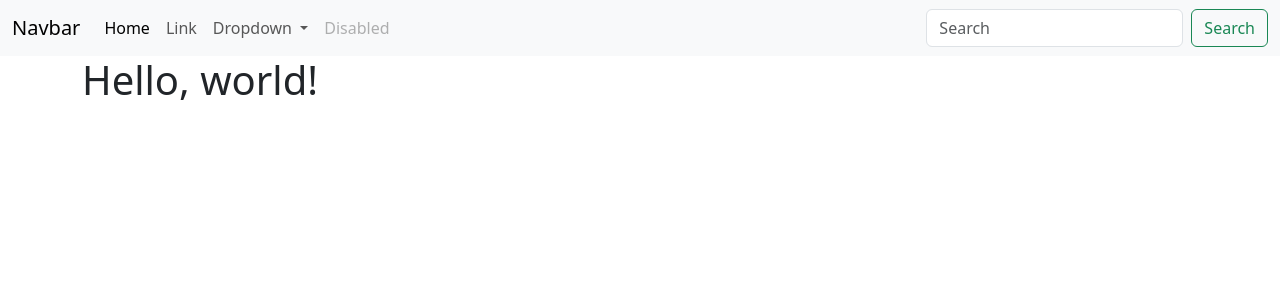
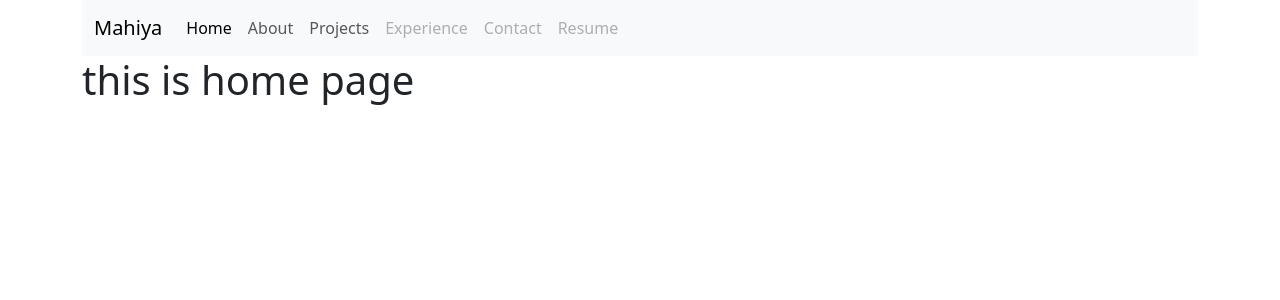
Before and after one commit to Umme-Habiba123/portfolio-by-django, a Django app: template templates/home.html in a window 1280 px wide. Shown: the top 300 px of the page. Run offline with Django 5.2, Linux system fonts and the light colour scheme; the template is opened without the code that fills it, so the values that code supplies are empty.

Commit message:
added navbar successfully

```diff
--- a/Mahiya_11_Portfolio/urls.py
+++ b/Mahiya_11_Portfolio/urls.py
@@ -15,8 +15,10 @@ Including another URLconf
     2. Add a URL to urlpatterns:  path('blog/', include('blog.urls'))
 """
 from django.contrib import admin
-from django.urls import path
+from django.urls import path, include
 
 urlpatterns = [
     path('admin/', admin.site.urls),
+        path('', include('Portfolio.urls')),
+
 ]
--- a/Portfolio/models.py
+++ b/Portfolio/models.py
@@ -7,9 +7,10 @@ class Portfolio(models.Model):
     profile=models.ImageField(upload_to='profile/')
     bio=models.CharField(max_length=200)
     email=models.CharField(max_length=25)
-    phone=models.IntegerField(max_length=20)
+    phone=models.CharField(max_length=20)
     location=models.CharField(max_length=100)
     skills=models.CharField(max_length=200)
+    projects=models.CharField(max_length=200)
 
 
     def __str__(self):
--- a/Portfolio/views.py
+++ b/Portfolio/views.py
@@ -1,6 +1,5 @@
 from django.shortcuts import render
 from .models import *
-from .models import Portfolio
 
 # Create your views here.
 
--- a/templates/base.html
+++ b/templates/base.html
@@ -14,14 +14,16 @@
 </head>
 
 <body>
-        {% include "navbar.html"  %}
+
 
 
     <div class="container">
 
+         {% include "navbar.html"  %}
+
          {% block content %}
 
-          <h1>Hello, world!</h1>
+          <h3>Hello, world!</h3>
 
 
          {% endblock content %}
--- a/templates/home.html
+++ b/templates/home.html
@@ -6,6 +6,6 @@ Home
 
 {% block content %}
 
-<h1>Hello, world!</h1>
+<h1>this is home page</h1>
 
 {% endblock content %}
--- a/templates/navbar.html
+++ b/templates/navbar.html
@@ -1,37 +1,31 @@
 
 <nav class="navbar navbar-expand-lg bg-body-tertiary">
-  <div class="container-fluid">
-    <a class="navbar-brand" href="#">Navbar</a>
-    <button class="navbar-toggler" type="button" data-bs-toggle="collapse" data-bs-target="#navbarSupportedContent" aria-controls="navbarSupportedContent" aria-expanded="false" aria-label="Toggle navigation">
+  <div class="container-fluid  center">
+    <a class="navbar-brand" href="/">Mahiya</a>
+    <button class="navbar-toggler" type="button" data-bs-toggle="collapse" data-bs-target="#navbarNav" aria-controls="navbarNav" aria-expanded="false" aria-label="Toggle navigation">
       <span class="navbar-toggler-icon"></span>
     </button>
-    <div class="collapse navbar-collapse" id="navbarSupportedContent">
-      <ul class="navbar-nav me-auto mb-2 mb-lg-0">
+    <div class="collapse navbar-collapse" id="navbarNav">
+      <ul class="navbar-nav">
         <li class="nav-item">
           <a class="nav-link active" aria-current="page" href="#">Home</a>
         </li>
         <li class="nav-item">
-          <a class="nav-link" href="#">Link</a>
-        </li>
-        <li class="nav-item dropdown">
-          <a class="nav-link dropdown-toggle" href="#" role="button" data-bs-toggle="dropdown" aria-expanded="false">
-            Dropdown
-          </a>
-          <ul class="dropdown-menu">
-            <li><a class="dropdown-item" href="#">Action</a></li>
-            <li><a class="dropdown-item" href="#">Another action</a></li>
-            <li><hr class="dropdown-divider"></li>
-            <li><a class="dropdown-item" href="#">Something else here</a></li>
-          </ul>
+          <a class="nav-link" href="#">About</a>
         </li>
         <li class="nav-item">
-          <a class="nav-link disabled" aria-disabled="true">Disabled</a>
+          <a class="nav-link" href="/">Projects</a>
+        </li>
+        <li class="nav-item">
+          <a class="nav-link disabled" aria-disabled="true">Experience</a>
+        </li>
+        <li class="nav-item">
+          <a class="nav-link disabled" aria-disabled="true">Contact</a>
+        </li>
+        <li class="nav-item">
+          <a class="nav-link disabled" aria-disabled="true">Resume</a>
         </li>
       </ul>
-      <form class="d-flex" role="search">
-        <input class="form-control me-2" type="search" placeholder="Search" aria-label="Search"/>
-        <button class="btn btn-outline-success" type="submit">Search</button>
-      </form>
     </div>
   </div>
 </nav>
```
Also changed, not shown: Portfolio/urls.py (+7 -4 lines).
